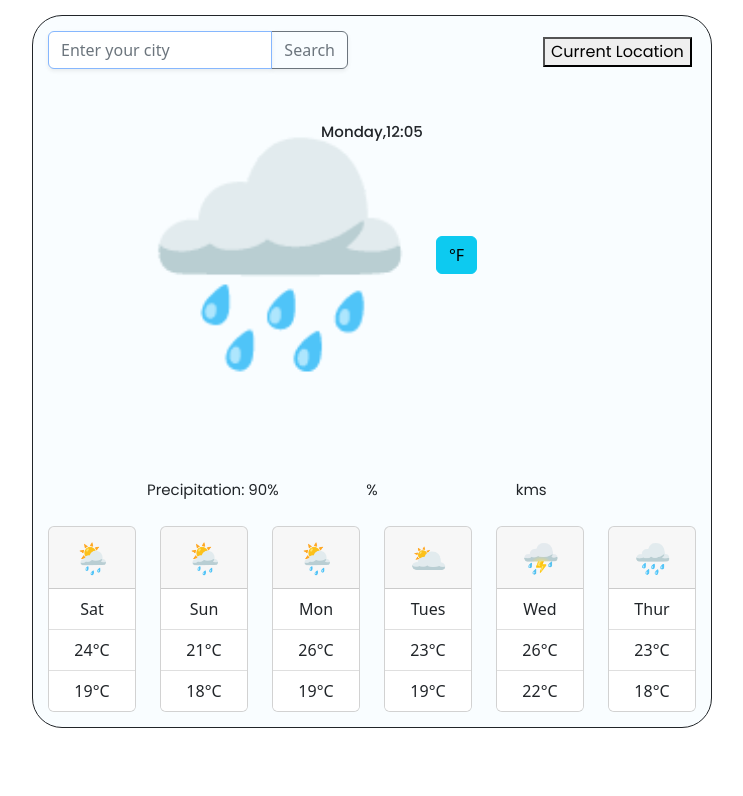
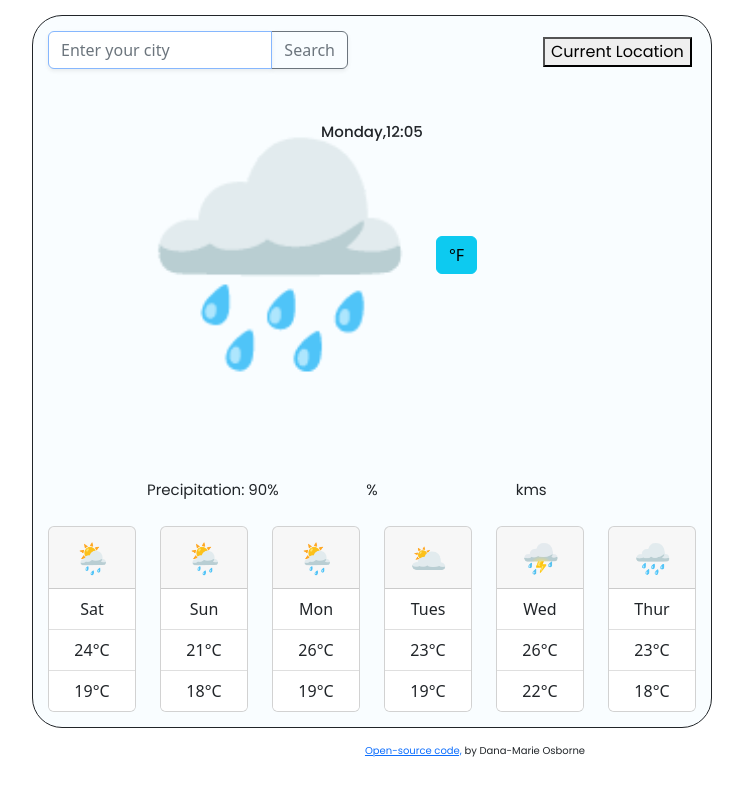
Before and after one commit to dana-marie-coder/my-first-project, a plain HTML site: page index.html in a window 1280 px wide. Shown: the whole page, without its empty margins (65-808 px from the left). Drawn offline with nearby package versions, Linux system fonts and the light colour scheme; no server answers; a web font is replaced by a local one.

Commit message:
Added open-source link

```diff
--- a/index.html
+++ b/index.html
@@ -134,6 +134,12 @@
         </div>
       </div>
     </div>
+    <p class="created-by">
+      <a href=" https://github.com/dana-marie-coder/my-first-project"
+        >Open-source code,</a
+      >
+      by Dana-Marie Osborne
+    </p>
     <script src="source/app.js"></script>
   </body>
 </html>
--- a/source/style.css
+++ b/source/style.css
@@ -80,3 +80,9 @@ p {
 .card-header {
   font-size: 30px;
 }
+.created-by {
+  font-family: "Poppins", sans-serif;
+  font-size: 10px;
+  position: relative;
+  right: 100px;
+}
```
